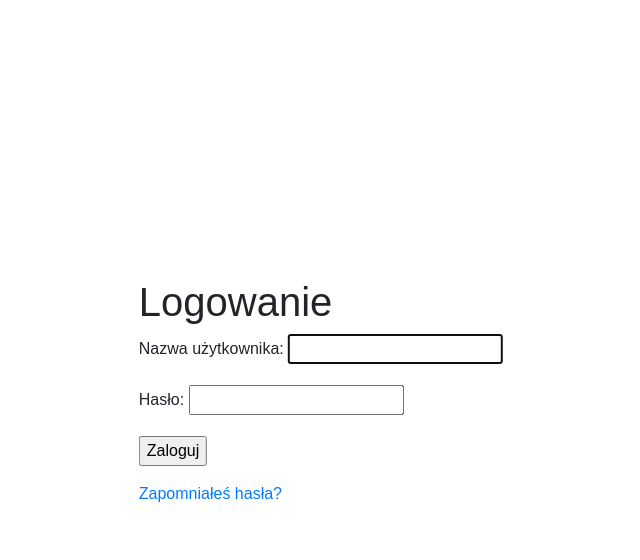
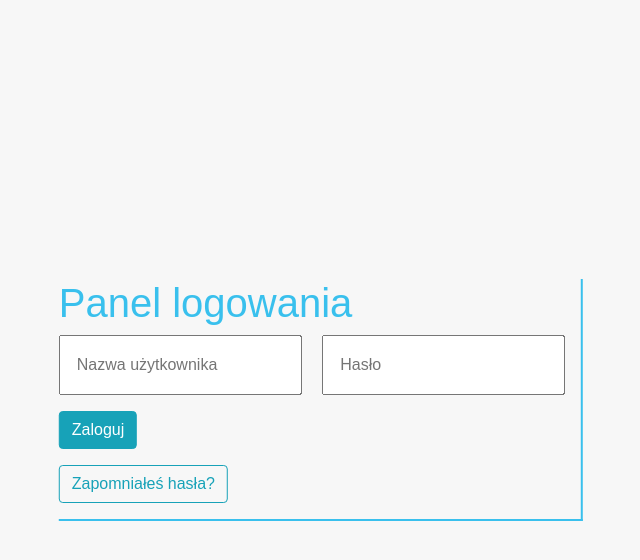
Before and after one commit to MichalM99/System-wspomagajacy-tworzenie-planow-zajec, a Django app: page / in a window 1280 px wide. Shown: the top 560 px of the page, without its empty margins (319-959 px from the left). Run offline with Django 4.2, Linux system fonts and the light colour scheme; some libraries are stand-ins or nearby versions.

Commit message:
Bootstrap/font

```diff
--- /dev/null
+++ b/account/forms.py
@@ -0,0 +1,16 @@
+from django import forms
+from django.contrib.auth.forms import AuthenticationForm, UsernameField
+
+
+class UserLoginForm(AuthenticationForm):
+    def __init__(self, *args, **kwargs):
+        super(UserLoginForm, self).__init__(*args, **kwargs)
+
+    username = UsernameField(widget=forms.TextInput(
+        attrs={'class': 'login-input', 'placeholder': 'Nazwa użytkownika'}))
+    password = forms.CharField(widget=forms.PasswordInput(
+        attrs={
+            'class': 'login-input',
+            'placeholder': 'Hasło',
+        }
+))
--- a/account/urls.py
+++ b/account/urls.py
@@ -1,9 +1,9 @@
 from django.urls import path
 from django.contrib.auth import views as auth_views
-from . import views
+from account.forms import UserLoginForm
 
 urlpatterns = [
-    path('', auth_views.LoginView.as_view(), name='login'),
+    path('', auth_views.LoginView.as_view(authentication_form=UserLoginForm), name='login'),
     path('logout', auth_views.LogoutView.as_view(), name='logout'),
     path('password_reset/',
          auth_views.PasswordResetView.as_view(),
--- a/static/css/base.css
+++ b/static/css/base.css
@@ -5,4 +5,5 @@
 
 body {
     font-family: 'Montserrat', sans-serif;
+    background-color: #F7F7F7;
 }
--- a/static/css/registration/login.css
+++ b/static/css/registration/login.css
@@ -3,4 +3,15 @@
   top: 50%;
   left: 50%;
   transform: translate(-50%, -50%);
+  border-bottom: 2px solid #39C0ED;
+  border-right: 2px solid #39C0ED;
 }
+.login-input {
+  padding: 1rem;
+  margin-bottom: 1rem;
+  margin-right: 1rem;
+}
+
+h1 {
+  color: #39C0ED;
+}
--- a/templates/registration/login.html
+++ b/templates/registration/login.html
@@ -7,7 +7,8 @@
 {% endblock %}
 
 {% block content %}
-<h1>Logowanie</h1>
+    {% load crispy_forms_tags %}
+<h1>Panel logowania</h1>
     {% if form.errors %}
     <p>
         Podane dane są nieprawidłowe.
@@ -16,11 +17,12 @@
     {% endif %}
     <div class="login-form">
     <form action="{% url 'login' %}" method="post">
-        {{ form.as_p }}
+        {{ form.username }}
+        {{ form.password}}
         {% csrf_token %}
         <input type="hidden" name="next" value="{{ next }}"/>
-        <p><input type="submit" value="Zaloguj"></p>
-        <p><a href="{% url "password_reset" %}">Zapomniałeś hasła?</a></p>
+        <p><input class="btn btn-info" type="submit" value="Zaloguj"></p>
+        <p><a class="btn btn-outline-info" href="{% url "password_reset" %}">Zapomniałeś hasła?</a></p>
     </form>
     </div>
 {% endblock %}
```
